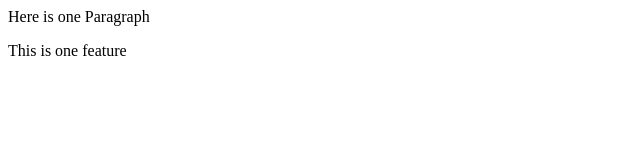
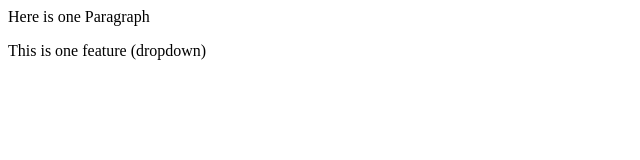
Before and after one commit to vatsal-raichura/localrepo, a plain HTML site: page index.html in a window 1280 px wide. Shown: the full height of the page, 0-640 px from the left. Drawn offline with Linux system fonts and the light colour scheme.

Commit message:
Add dropdown to feature

```diff
--- a/index.html
+++ b/index.html
@@ -1,2 +1,2 @@
 <p>Here is one Paragraph</p>
-<p>This is one feature</p>
+<p>This is one feature (dropdown)</p>
```
